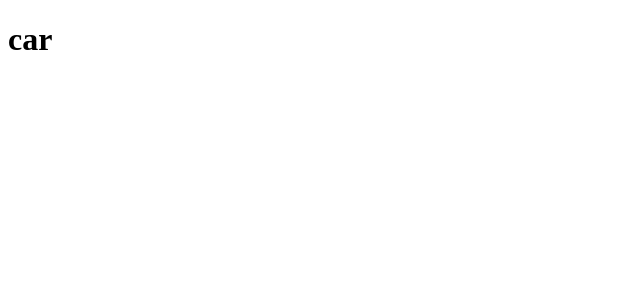
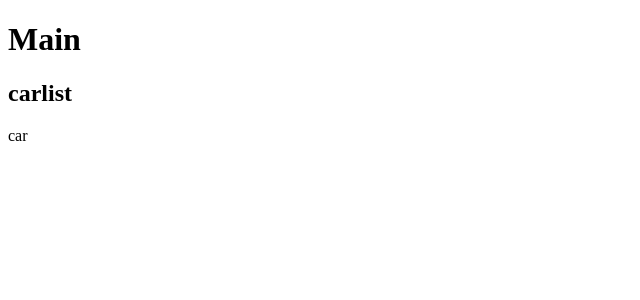
Before and after one commit to noiffion/eCarComparison, a React (Create React App) app in the folder client/: page / in a window 1280 px wide. Shown: the top 300 px of the page, without its empty margins (0-640 px from the left). Built offline with nearby package versions, Linux system fonts and the light colour scheme.

Commit message:
client/ component structure change

```diff
--- /dev/null
+++ b/client/src/Components/Car.tsx
@@ -0,0 +1,16 @@
+import React from 'react';
+
+interface PropTypes {
+  car: string;
+  addOrRemove: boolean;
+}
+
+function Car(): React.ReactElement {
+  return (
+    <>
+      <p>car</p>
+    </>
+  );
+}
+
+export default Car;
--- a/client/src/Containers/CarBoard.tsx
+++ /dev/null
@@ -1,16 +0,0 @@
-import React from 'react';
-
-interface PropTypes {
-  car: string;
-  addOrRemove: boolean;
-}
-
-function CarBoard({ car, addOrRemove }: PropTypes): React.ReactElement {
-  return (
-    <main>
-      <h1>{addOrRemove ? car : null}</h1>
-    </main>
-  );
-}
-
-export default CarBoard;
--- /dev/null
+++ b/client/src/Containers/CarList.tsx
@@ -0,0 +1,18 @@
+import React from 'react';
+import Car from '../Components/Car';
+
+interface PropTypes {
+  car: string;
+  addOrRemove: boolean;
+}
+
+function CarList(): React.ReactElement {
+  return (
+    <section>
+      <h2>carlist</h2>
+      <Car />
+    </section>
+  );
+}
+
+export default CarList;
--- /dev/null
+++ b/client/src/Containers/Main.tsx
@@ -0,0 +1,18 @@
+import React from 'react';
+import CarList from './CarList';
+
+export const MainContext = React.createContext('');
+
+function Main(): React.ReactElement {
+  const contextValue = 'Hello, Bello!';
+  return (
+    <MainContext.Provider value={contextValue}>
+      <main>
+        <h1>Main</h1>
+        <CarList />
+      </main>
+    </MainContext.Provider>
+  );
+}
+
+export default Main;
--- a/client/src/index.tsx
+++ b/client/src/index.tsx
@@ -2,13 +2,13 @@ import React from 'react';
 import ReactDOM from 'react-dom';
 import { Router } from 'react-router-dom';
 import { createBrowserHistory } from 'history';
-import CarBoard from './Containers/CarBoard';
+import Main from './Containers/Main';
 import * as serviceWorker from './ServiceWorker';
 
 ReactDOM.render(
   <React.StrictMode>
     <Router history={createBrowserHistory()}>
-      <CarBoard car="car" addOrRemove />
+      <Main />
     </Router>
   </React.StrictMode>,
   document.getElementById('root')
```
Also changed, not shown: 1 other file (tests, documents, lock files or other folders).
